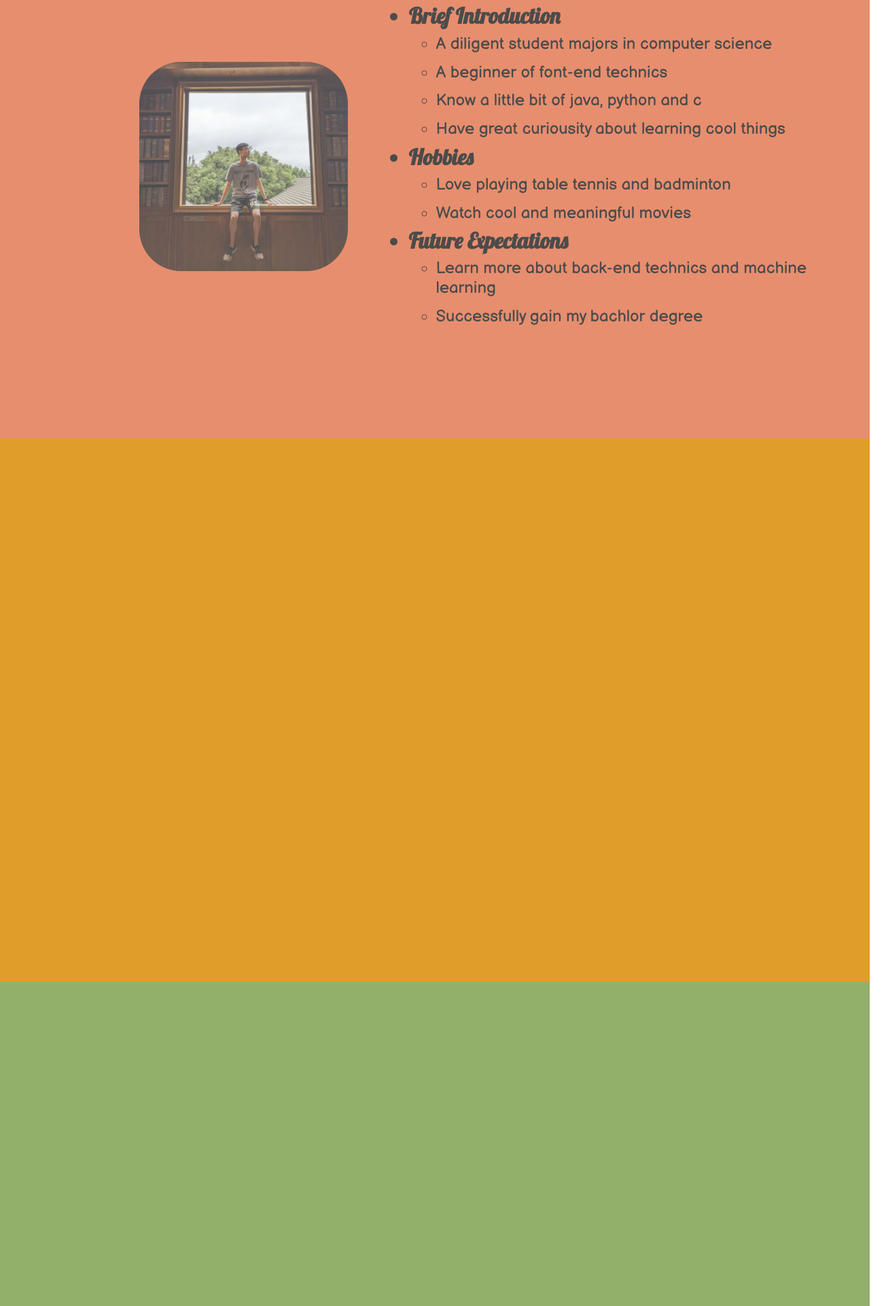
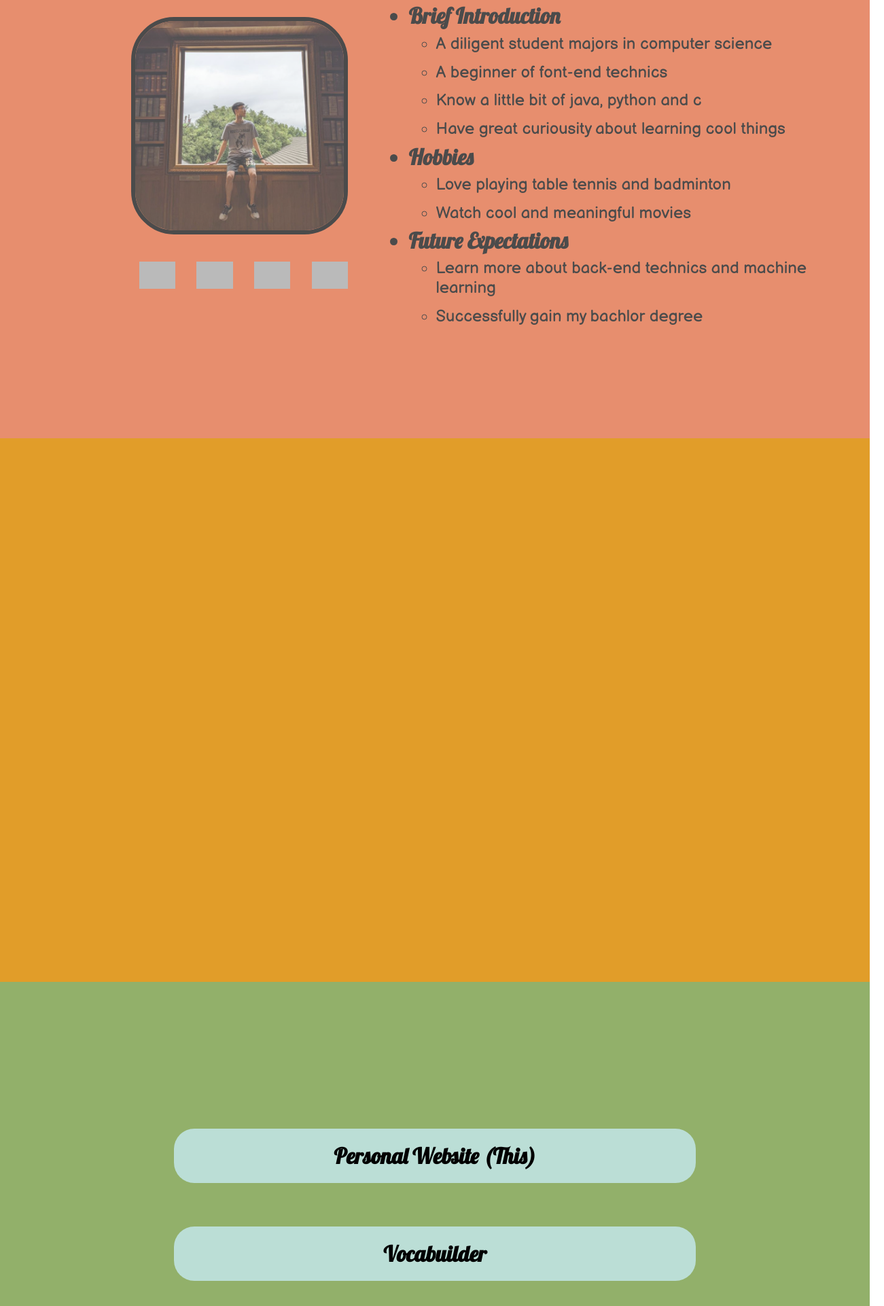
Before and after one commit to larrychen20011120/larrychen20011120.github.io, a plain HTML site: page index.html in a window 1280 px wide. Shown: the part 875-2797 px from the top of the page at 68% size, 1301 px wide, since content can reach past the window. Drawn offline with Linux system fonts and the light colour scheme; grey boxes are pictures that could not be loaded.

Commit message:
Justify the photo and the social media icons Add the link of github Decorate the projects and awards

```diff
--- a/MyCss/main.css
+++ b/MyCss/main.css
@@ -100,8 +100,9 @@ body{
     height: 100%;
     float: left;
     display: flex;
-    justify-content: flex-end;
+    justify-content: center;
     align-items: center;
+    flex-direction: column;
 }
 #Profile > .right{
     width: 60%;
@@ -111,11 +112,39 @@ body{
     justify-content: flex-start;
     align-items: center;
 }
-
+.self_img{
+    width: 100%;
+    height: auto;
+    display: flex;
+    justify-content: flex-end;
+    align-items: center;
+}
 #Myphoto{
     width: 60%;
     height: auto;
     border-radius: 20%;
+    border: solid black;
+    border-width: 6px;
+}
+.social_media{
+    width: 100%;
+    height: 5vh;
+    margin: 5vh 0px;
+    display: flex;
+    justify-content: flex-end;
+    align-items: center;
+}
+
+.media_container{
+    width: 60%;
+    height: 100%;
+    display: flex;
+    justify-content: space-between;
+}
+.social_media img{
+    height: 100%;
+    width: auto;
+    display: inline;
 }
 
 #Experience{
@@ -125,14 +154,30 @@ body{
 }
 #Projects{
     width: 100%;
-    height: 200vh;
+    height: 100vh;
     background-color: #92b06a;
+    display: flex;
+    justify-content: center;
+    align-items: center;
+    flex-direction: column;
 }
-/*
+
 .project_box{
     background-color: #bbded6;
+    width: 60%;
+    height: 10%;
+    border-radius: 30px;
+    margin: 4vh;
+    display: flex;
+    justify-content: center;
+    align-items: center;
 }
-*/
+
+.title{
+    font-family: 'Lobster', cursive;
+    font-size: xx-large;
+    font-weight: bold;
+}
 
 #Awards{
     width: 100%;
@@ -145,7 +190,7 @@ body{
 }
 #Awards > .left{
     float: left;
-    width: 60%;
+    width: 55%;
     height: 100%;
     display: flex;
     justify-content: center;
@@ -154,23 +199,25 @@ body{
 }
 #Awards > .right{
     float: left;
-    width: 40%;
+    width: 45%;
     height: 100%;
     display: flex;
-    justify-content: flex-start;
+    justify-content: center;
     align-items: center;
-    opacity: 70%;
+    background-color: #8ac6d1;
 }
 
 .honor_box{
     width: 70%;
     height: 13%;
     background-color: #8ac6d1;
+    border-radius: 5px;
     margin: 5vh;
     display: flex;
     justify-content: center;
     flex-direction: column;
     align-items: center;
+    box-shadow: 1vh 1vh;
 }
 .honor_box > p{
     font-family: 'Balsamiq Sans', cursive;
@@ -178,6 +225,12 @@ body{
     margin: 0px 0px 1vh;
     padding: 0px;
 }
+.honor_box:hover{
+    opacity: 70%;
+    border-width: 3px;
+    border-color: black;
+    border-style: solid;
+}
 
 #End{
     width: 100%;
--- a/index.html
+++ b/index.html
@@ -33,7 +33,19 @@
 
     <div id= "Profile">
         <div class= "left">
-            <img src= "Image/me.jpg" id= "Myphoto">
+            <div class= "self_img">
+                <img src= "Image/me.jpg" id= "Myphoto">
+            </div>
+            <div class= "social_media">
+                <div class= "media_container">
+
+                    <a href= "https://github.com/larrychen20011120"><img src= "https://image.flaticon.com/icons/png/512/2111/2111374.png" alt= "github"></a>
+                    <a><img src= "https://image.flaticon.com/icons/png/512/2111/2111342.png" alt= "fb"></a>
+                    <a><img src= "https://image.flaticon.com/icons/png/512/2111/2111465.png" alt= "linkin"></a>
+                    <a><img src= "https://image.flaticon.com/icons/png/512/2111/2111421.png" alt= "ig"></a>
+
+                </div>
+            </div>
         </div>
         <div class= "right">
             <ul class= "outlist">
@@ -64,23 +76,32 @@
 
     <div id= "Projects">
         <div class= "project_box">
+            <p class= "title">Personal Website (This)</p>
+        </div>
 
+        <div class= "project_box">
+            <p class= "title">Vocabuilder</p>
         </div>
+
+        <div class= "project_box">
+            <p class= "title">Bump Jump Game</p>
+        </div>
+
     </div>
 
     <div id= "Awards">
         <div class= "left">
             <div class= "honor_box">
                 <p>2019 Industrial Robot Compitition</p>
-                <p>-- Excellent Work</p>
+                <p> - Excellent Work</p>
             </div>
             <div class= "honor_box">
                 <p>2019 National High School Physics Experiment Competition</p>
-                <p>-- Bronze Award</p>
+                <p> - Bronze Award</p>
             </div>
             <div class= "honor_box">
-                <p></p>
-                <p>-- </p>
+                <p>NCKU Academic Excellence Award</p>
+                <p> - GPA 4</p>
             </div>
         </div>
         <div class= "right">
```
